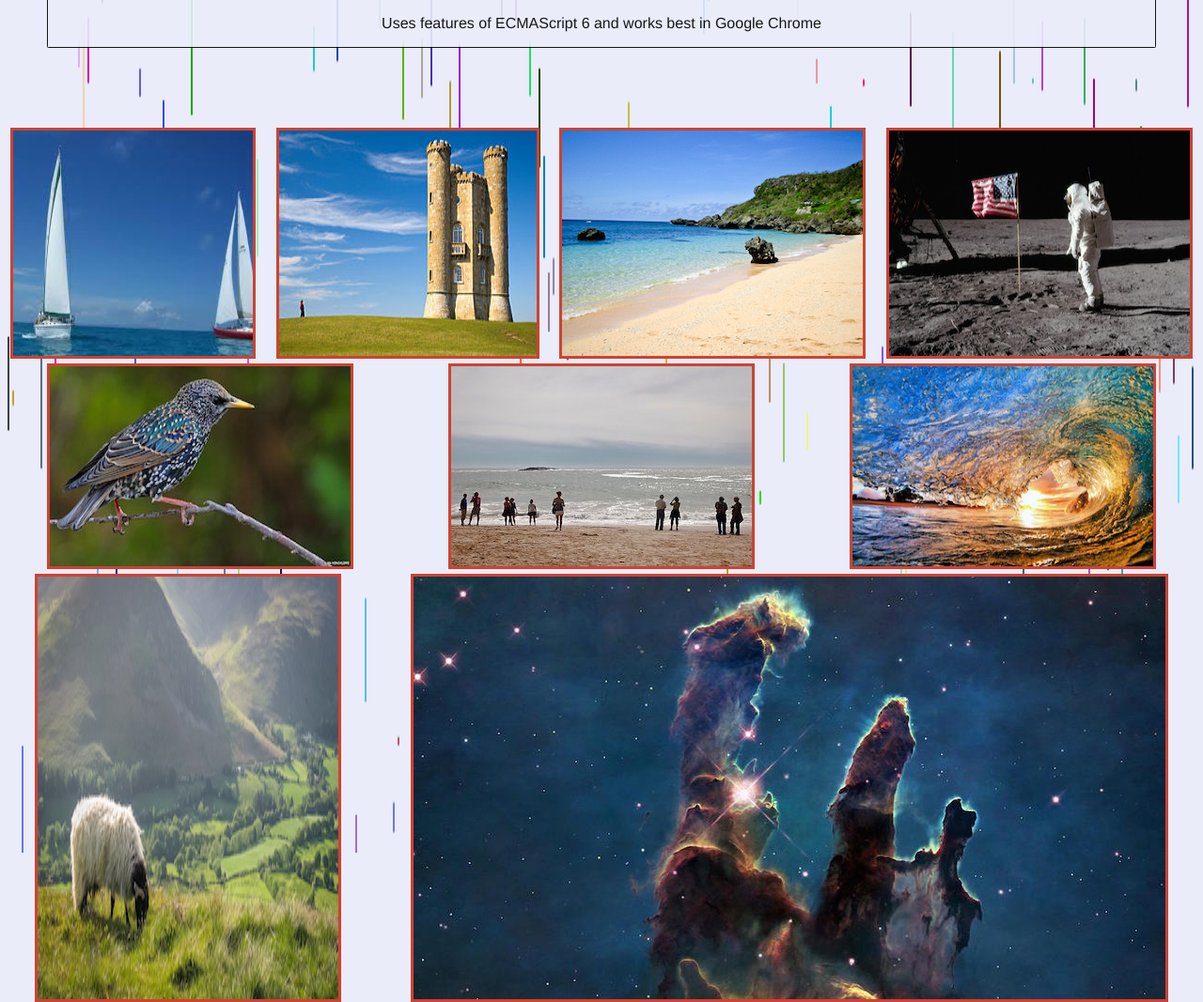
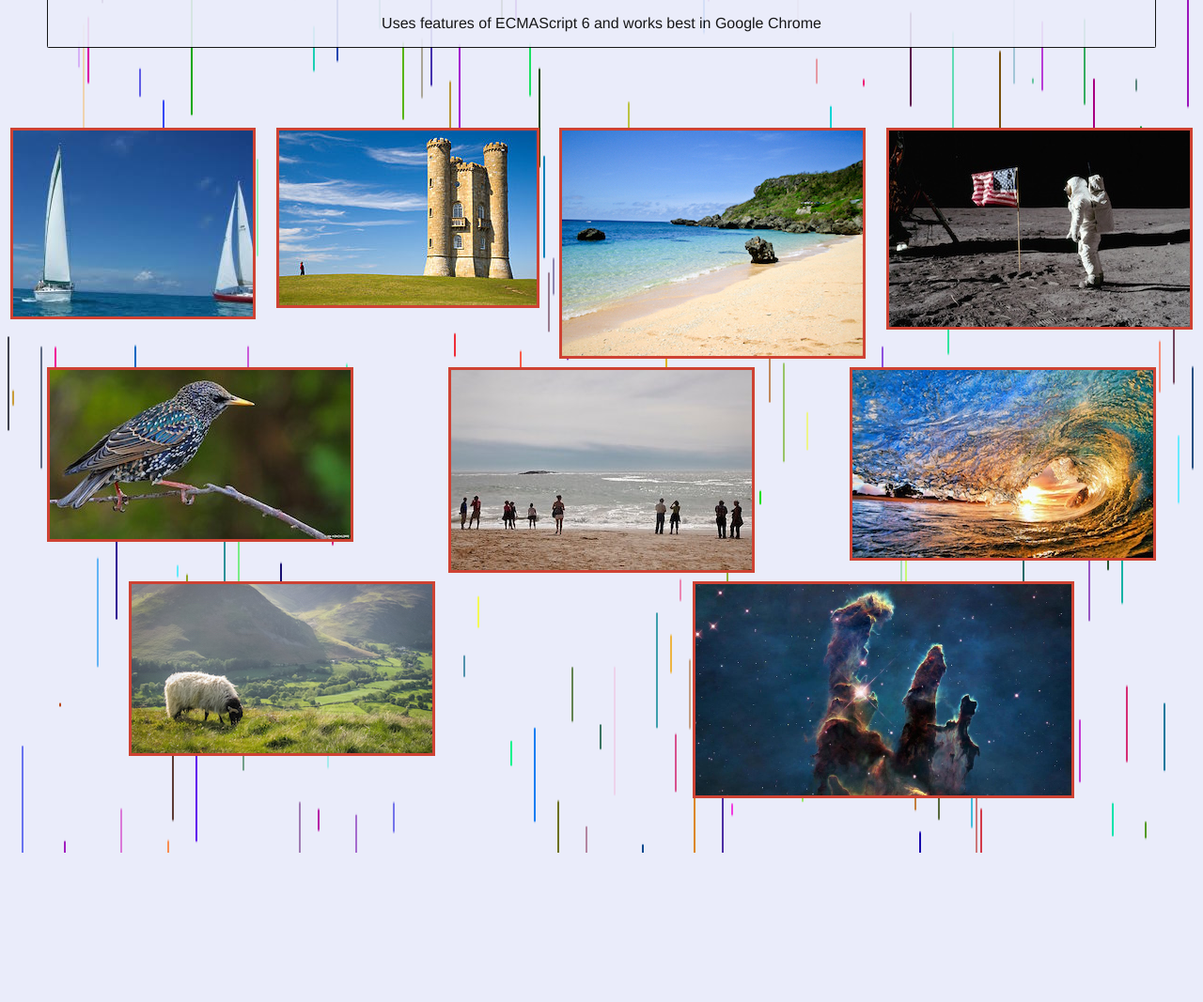
Before and after one commit to jacarval/SeamCarve, a plain HTML site: page index.html in a window 1280 px wide. Shown: the part 500-1567 px from the top of the page at 94% size. After the commit the page ends 1411 px from the top, so only its background shows below. Drawn offline with Linux system fonts and the light colour scheme.

Commit message:
style fixes

```diff
--- a/css/index.css
+++ b/css/index.css
@@ -39,8 +39,9 @@ body {
   padding-top: 80px;
 }
 
-.flex-item {
+.flex-item > * {
   background: #ce4233;
+  max-width: 400px
 }
 
 .myInput {
--- a/index.html
+++ b/index.html
@@ -54,15 +54,33 @@
 
 	<div class="imagebox animated fadeIn">
 		<div class="flex-container">
-			<img class="flex-item" src="img/boats.jpg" id="boats" onclick="changeSrc(this)">
-			<img class="flex-item" src="img/castle.png" id="castle" onclick="changeSrc(this)">
-			<img class="flex-item" src="img/okinawa.jpg" id="okinawa" onclick="changeSrc(this)">
-			<img class="flex-item" src="img/space.jpg" id="space" onclick="changeSrc(this)">
-			<img class="flex-item" src="img/bird.jpg" id="bird" onclick="changeSrc(this)">
-			<img class="flex-item" src="img/beach.jpeg" id="beach" onclick="changeSrc(this)">
-			<img class="flex-item" src="img/wave.jpg" id="wave" onclick="changeSrc(this)">
-			<img class="flex-item" src="img/sheep.jpg" id="sheep" onclick="changeSrc(this)">
-			<img class="flex-item" src="img/pillars_sm.jpg" id="pillars" onclick="changeSrc(this)">
+			<div class="flex-item">
+				<img src="img/boats.jpg" id="boats" onclick="changeSrc(this)">
+			</div>
+			<div class="flex-item">
+				<img src="img/castle.png" id="castle" onclick="changeSrc(this)">
+			</div>
+			<div class="flex-item">
+				<img src="img/okinawa.jpg" id="okinawa" onclick="changeSrc(this)">
+			</div>
+			<div class="flex-item">
+				<img src="img/space.jpg" id="space" onclick="changeSrc(this)">
+			</div>
+			<div class="flex-item">
+				<img src="img/bird.jpg" id="bird" onclick="changeSrc(this)">
+			</div>
+			<div class="flex-item">
+				<img src="img/beach.jpeg" id="beach" onclick="changeSrc(this)">
+			</div>
+			<div class="flex-item">
+				<img src="img/wave.jpg" id="wave" onclick="changeSrc(this)">
+			</div>
+			<div class="flex-item">
+				<img src="img/sheep.jpg" id="sheep" onclick="changeSrc(this)">
+			</div>
+			<div class="flex-item">
+				<img src="img/pillars_sm.jpg" id="pillars" onclick="changeSrc(this)">
+			</div>
 		</div>
 	</div>
 </body>
```
